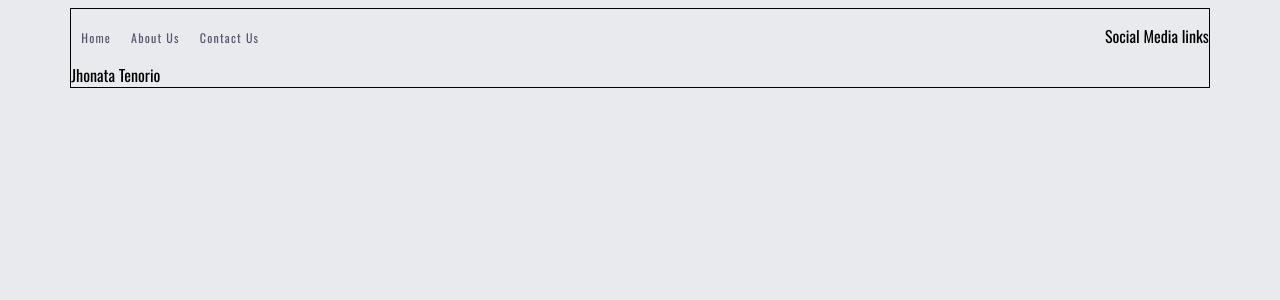
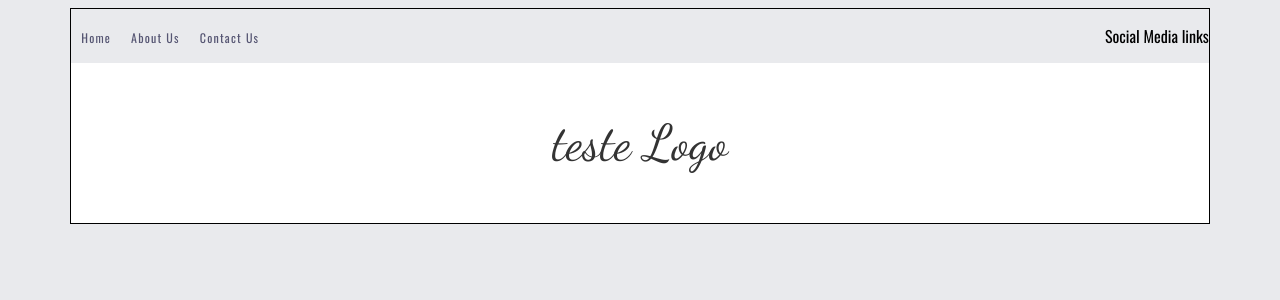
Before and after one commit to jhonataT/blog-react, a React (Create React App) app: page / in a window 1280 px wide. Shown: the top 300 px of the page. Built offline with nearby package versions, Linux system fonts and the light colour scheme.

Commit message:
new font and logo component

```diff
--- a/public/index.html
+++ b/public/index.html
@@ -15,6 +15,7 @@
     <title>Personal Blog</title>
     <link rel="preconnect" href="https://fonts.gstatic.com">
     <link href="https://fonts.googleapis.com/css2?family=Oswald:wght@300;400;500&display=swap" rel="stylesheet">
+    <link href="https://fonts.googleapis.com/css2?family=Dancing+Script:wght@400;500&display=swap" rel="stylesheet">
   </head>
   <body>
     <noscript>You need to enable JavaScript to run this app.</noscript>
--- a/src/components/Hero/index.js
+++ b/src/components/Hero/index.js
@@ -1,12 +1,13 @@
 import React from 'react';
 import Card from '../UI/Card';
+import Logo from '../Logo';
 import './style.css';
 
 const Hero = props => {
     return (
         <div>
             <Card>
-                Jhonata Tenorio
+                <Logo/>
             </Card>
         </div>
     );
--- /dev/null
+++ b/src/components/Logo/index.js
@@ -0,0 +1,12 @@
+import React from 'react';
+import './style.css';
+
+const Logo = props => {
+    return (
+        <div className='logo'>
+            <a href='#'>teste Logo</a>
+        </div>
+    );
+};
+
+export default Logo;
--- /dev/null
+++ b/src/components/Logo/style.css
@@ -0,0 +1,10 @@
+.logo {
+    text-align: center;
+}
+
+.logo a {
+    font-family: 'Dancing Script', cursive;
+    font-size: 50px;
+    text-decoration: none;
+    color: #333;
+}
--- a/src/components/UI/Card/style.css
+++ b/src/components/UI/Card/style.css
@@ -0,0 +1,4 @@
+.card {
+    background: #fff;
+    padding: 50px 0;
+}
```
Also changed, not shown: 1 other file (tests, documents, lock files or other folders).
